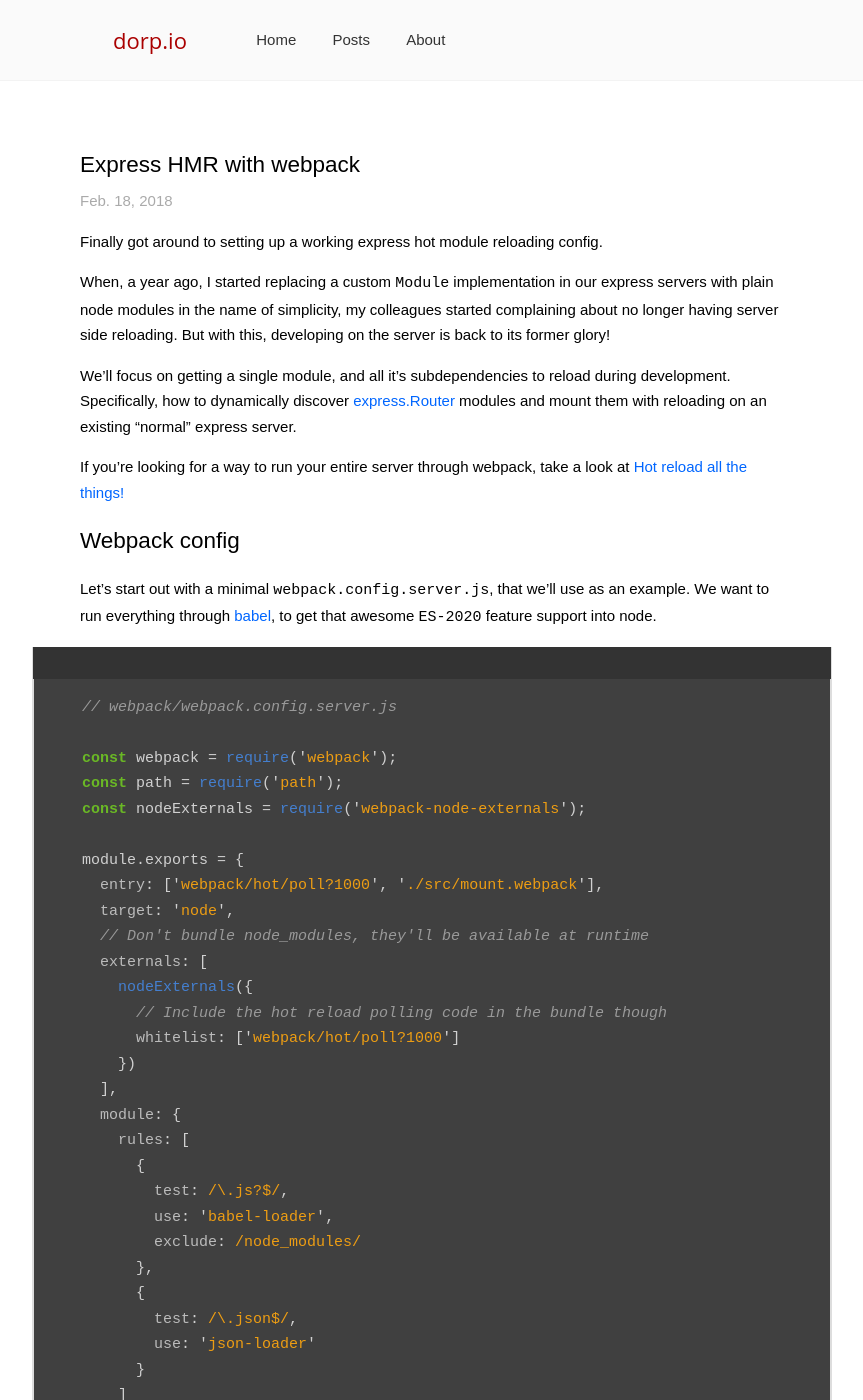
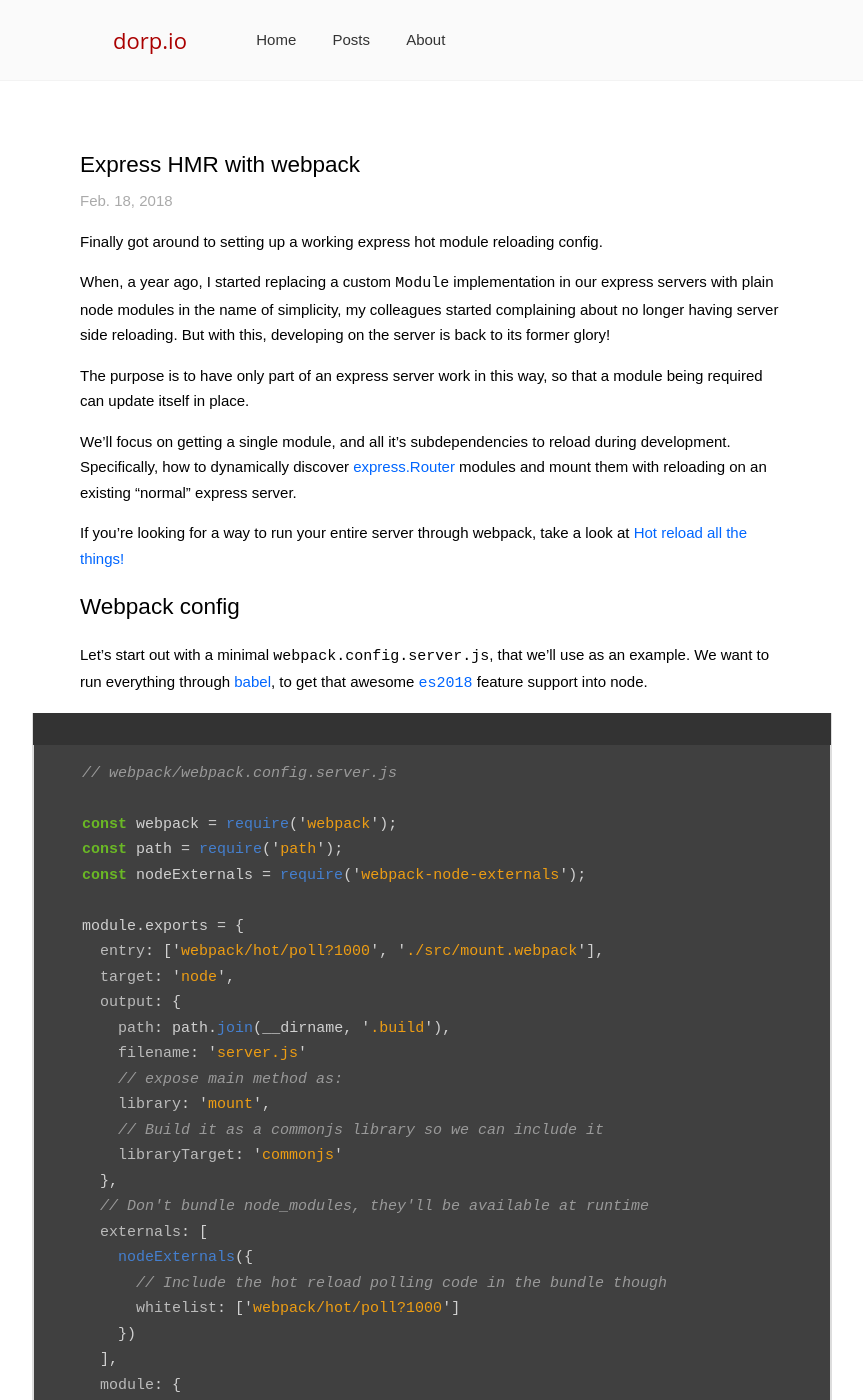
Before and after one commit to wejendorp/dorp.io, a Jekyll site: the page built from _posts/2018-02-18-webpack-express-hmr.md, in a window 1280 px wide and 1400 px high. Shown: the whole window, without its empty margins (208-1071 px from the left). Built offline with Jekyll 4.4.1, drawn with Linux system fonts in a browser that asks for light colours; comment, search, counter and statistics services are not loaded; some of the changed text lies outside the part shown.

Commit message:
Tweak webpack-express-hmr

````diff
--- a/_posts/2018-02-18-webpack-express-hmr.md
+++ b/_posts/2018-02-18-webpack-express-hmr.md
@@ -11,6 +11,8 @@
 started complaining about no longer having server side reloading.
 But with this, developing on the server is back to its former glory!
 
+The purpose is to have only part of an express server work in this way, so that
+a module being required can update itself in place.
 
 We'll focus on getting a single module, and all it's subdependencies to reload
 during development. Specifically, how to dynamically discover [express.Router](http://expressjs.com/en/api.html#express.router) modules and mount them with
@@ -23,7 +25,8 @@
 
 Let's start out with a minimal `webpack.config.server.js`, that we'll use as an
 example. We want to run everything through [babel](https://babeljs.io/), to get
-that awesome `ES-2020` feature support into node.
+that awesome [`es2018`](http://2ality.com/2017/02/ecmascript-2018.html) feature
+support into node.
 
 ```js
 // webpack/webpack.config.server.js
@@ -35,6 +38,14 @@
 module.exports = {
 	entry: ['webpack/hot/poll?1000', './src/mount.webpack'],
 	target: 'node',
+	output: {
+		path: path.join(__dirname, '.build'),
+		filename: 'server.js'
+		// expose main method as:
+		library: 'mount',
+    // Build it as a commonjs library so we can include it
+		libraryTarget: 'commonjs'
+  },
 	// Don't bundle node_modules, they'll be available at runtime
 	externals: [
 		nodeExternals({
@@ -99,7 +106,7 @@
 const express = require('express');
 const app = express();
 
-require('./.build/server')(app);
+require('./.build/server').mount(app);
 
 app.listen(3000);
 ```
@@ -233,13 +240,13 @@
 		const compiler = webpack(webpackConfig);
 		compiler.watch({ filename: paths.appSrc }, function(err, stats) {
 			if (err) {
-				throw err;
+				console.error(err);
 			}
 			resolve();
 		});
 	}).then(() => {
 		// Mount the routes when ready (and only once via promise semantics):
-		require('./.build/server')(app);
+		require('./.build/server').mount(app);
 	});
 
 	// waitForBuild middleware to avoid confusing 404s
@@ -248,7 +255,7 @@
 	});
 } else {
 	// In production mode, load it as before:
-	require('./.build/server')(app);
+	require('./.build/server').mount(app);
 }
 
 app.listen(3000);
@@ -269,6 +276,7 @@
 ```
 
 # Conclusion
+
 We had to jump through a few hoops, but the server is happily compiling as
 needed and hot reloading during development.
 
````
Also changed, not shown: other parts of _posts/2018-02-18-webpack-express-hmr.md (+3 -7 lines).
